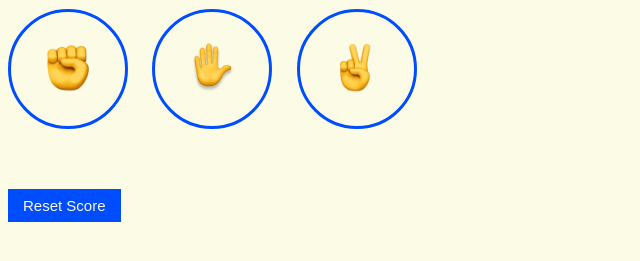
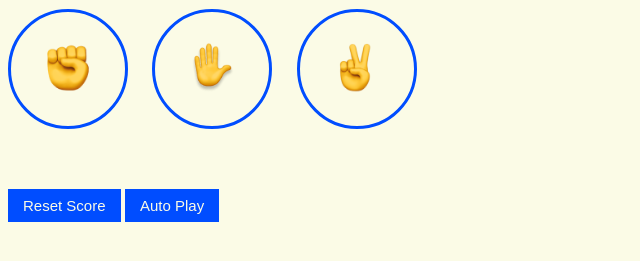
Before and after one commit to miglesias14/rock-paper-scissors, a plain HTML site: page rps/index.html in a window 1280 px wide. Shown: the part 85-346 px from the top of the page, without its empty margins (0-640 px from the left). Drawn offline with Linux system fonts and the light colour scheme.

Commit message:
adding autoplay

```diff
--- a/rps/index.html
+++ b/rps/index.html
@@ -36,6 +36,10 @@
         updateScoreElement();
     " class="reset-score-button">Reset Score</button>
 
+    <button class="auto-play-button" onclick="
+    autoPlay();
+    ">Auto Play</button>
+
     <script src="scripts/rock-paper-scissors.js"></script>
 </body>
 </html>
--- a/rps/scripts/rock-paper-scissors.js
+++ b/rps/scripts/rock-paper-scissors.js
@@ -17,6 +17,23 @@ ties: 0
 };
 }
 */
+
+let isAutoPlaying = false;
+let intervalId;
+
+function autoPlay(){
+    if(!isAutoPlaying){
+   intervalId =  setInterval(function(){
+      const playerMove = pickComputerMove();
+    playGame(playerMove);
+     }, 1000 );
+     isAutoPlaying = true;
+    } else {
+        clearInterval(intervalId);
+        isAutoPlaying = false;
+    }
+}
+
 function playGame(playerMove){
 const computerMove = pickComputerMove();
 
--- a/styles/rps.css
+++ b/styles/rps.css
@@ -34,7 +34,8 @@ body{
     margin-top: 60px;
 }
 
-.reset-score-button{
+.reset-score-button,
+.auto-play-button {
     background-color: #004dff ;
     color: #FBFBE6;
     border: none;
```
